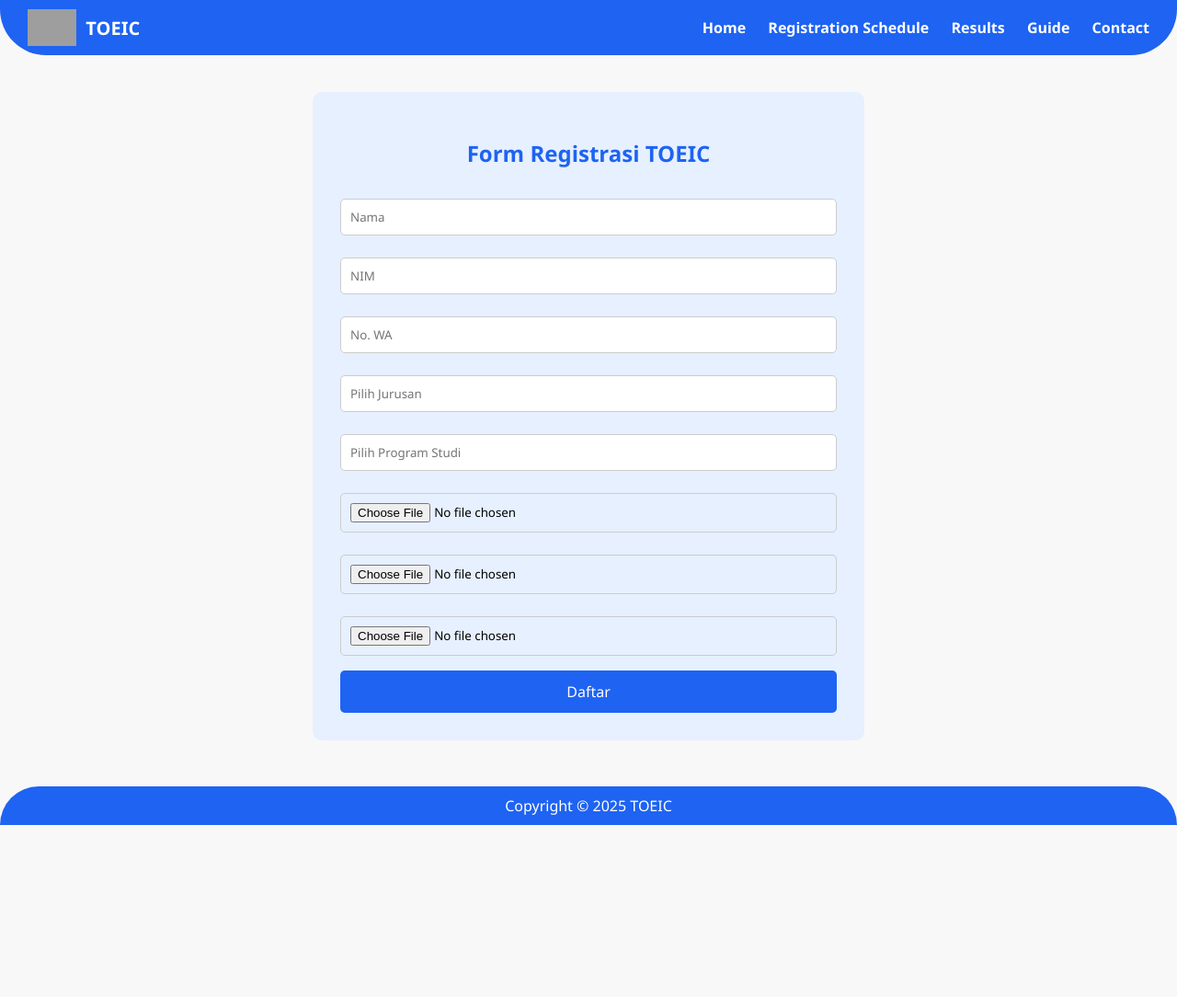
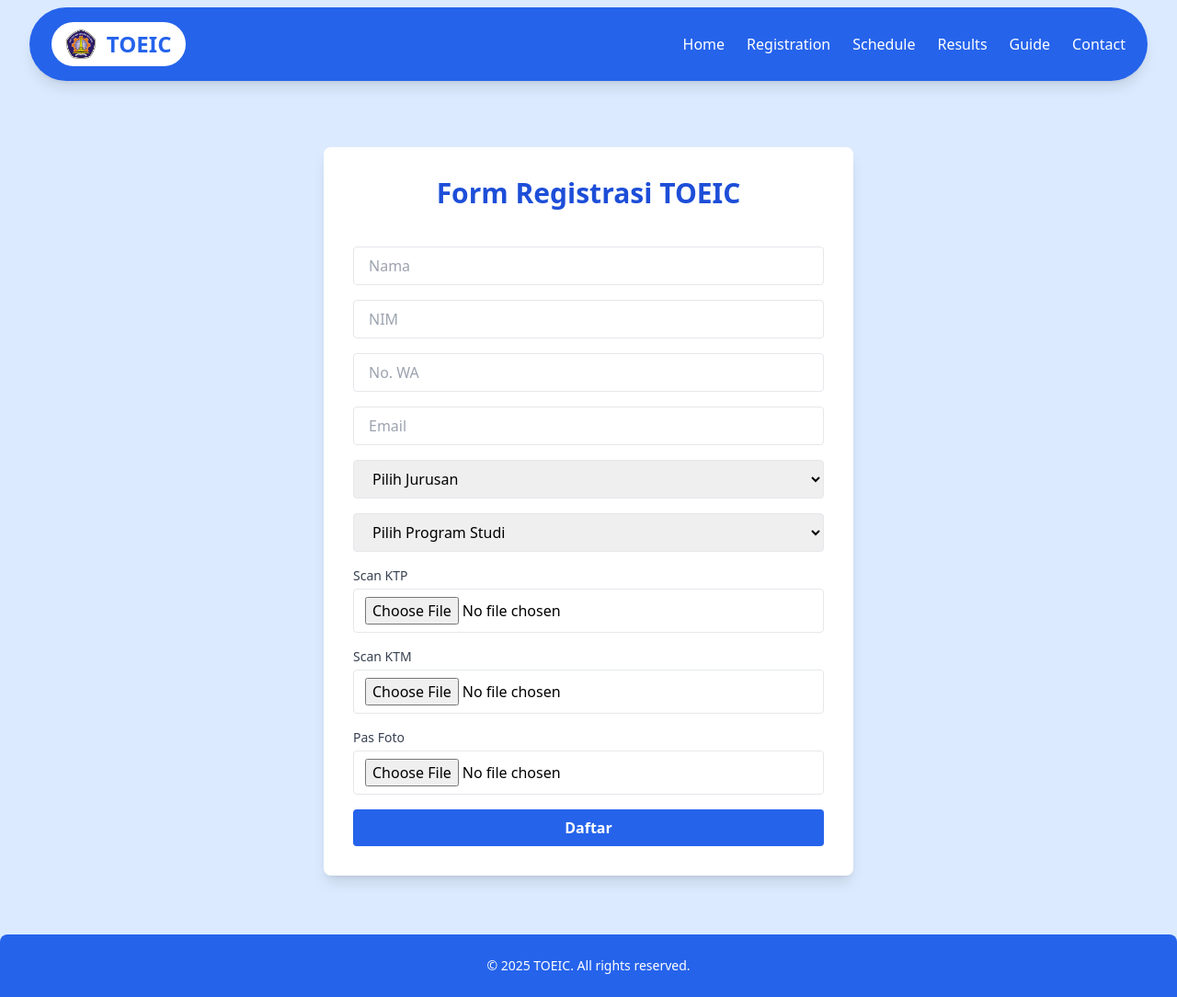
Before and after one commit to jessicaamelia17/PBL-TOEIC, a Laravel app: template resources/views/registrasi/index.blade.php in a window 1280 px wide. Shown: the whole page at 92% size. Before the commit the page ends 897 px from the top, so only its background shows below. Run offline with Laravel 10, Linux system fonts and the light colour scheme; the template is opened without the code that fills it, so the values that code supplies are empty; some libraries are stand-ins or nearby versions; grey boxes are pictures that could not be loaded.

Commit message:
Form Registrasi BELUM SELESAI

```diff
--- a/resources/views/registrasi/index.blade.php
+++ b/resources/views/registrasi/index.blade.php
@@ -1,106 +1,102 @@
 <!DOCTYPE html>
 <html lang="id">
+
 <head>
-    <meta charset="UTF-8">
-    <meta name="viewport" content="width=device-width, initial-scale=1.0">
+    <meta charset="UTF-8" />
+    <meta name="viewport" content="width=device-width, initial-scale=1.0" />
     <title>Form Registrasi TOEIC</title>
-    <style>
-        * {
-            box-sizing: border-box;
-            font-family: 'Segoe UI', sans-serif;
-        }
-        body {
-            margin: 0;
-            background-color: #f8f8f8;
-        }
-        header {
-            background-color: #1e63f2;
-            display: flex;
-            justify-content: space-between;
-            align-items: center;
-            padding: 10px 30px;
-            border-radius: 0 0 50px 50px;
-        }
-        header img {
-            height: 40px;
-        }
-        header nav a {
-            color: white;
-            text-decoration: none;
-            margin-left: 20px;
-            font-weight: bold;
-        }
-        .container {
-            max-width: 600px;
-            margin: 40px auto;
-            padding: 30px;
-            background-color: #e6f0ff;
-            border-radius: 10px;
-        }
-        h2 {
-            text-align: center;
-            color: #1e63f2;
-            margin-bottom: 25px;
-        }
-        input[type="text"], input[type="file"] {
-            width: 100%;
-            padding: 10px;
-            margin: 8px 0 16px;
-            border: 1px solid #ccc;
-            border-radius: 5px;
-        }
-        button {
-            width: 100%;
-            padding: 12px;
-            background-color: #1e63f2;
-            color: white;
-            border: none;
-            border-radius: 5px;
-            font-size: 16px;
-            cursor: pointer;
-        }
-        footer {
-            background-color: #1e63f2;
-            text-align: center;
-            color: white;
-            padding: 10px;
-            border-radius: 50px 50px 0 0;
-            margin-top: 50px;
-        }
-    </style>
+    <script src="https://cdn.tailwindcss.com"></script>
 </head>
-<body>
-    <header>
-        <div style="display: flex; align-items: center;">
-            <img src="https://upload.wikimedia.org/wikipedia/id/3/3a/Logo_Polinema.png" alt="TOEIC Logo">
-            <span style="color:white; font-size: 20px; margin-left: 10px; font-weight: bold;">TOEIC</span>
+
+<body class="bg-blue-100">
+    <!-- Header Navigation -->
+    <nav
+        class="bg-blue-600 text-white py-4 px-6 flex justify-between items-center fixed w-[95%] shadow-lg z-10 rounded-full left-1/2 transform -translate-x-1/2 top-2">
+        <div class="flex items-center bg-white px-4 py-2 rounded-full">
+            <img src="{{ asset('polinema.png') }}" alt="TOEIC Logo" class="h-8 mr-3" />
+            <h1 class="text-2xl font-bold text-blue-600">TOEIC</h1>
         </div>
-        <nav>
-            <a href="#">Home</a>
-            <a href="#">Registration Schedule</a>
-            <a href="#">Results</a>
-            <a href="#">Guide</a>
-            <a href="#">Contact</a>
-        </nav>
-    </header>
+        <ul class="flex space-x-6">
+            <li><a href="#" class="hover:underline">Home</a></li>
+            <li><a href="#" class="hover:underline">Registration</a></li>
+            <li><a href="#" class="hover:underline">Schedule</a></li>
+            <li><a href="#" class="hover:underline">Results</a></li>
+            <li><a href="#" class="hover:underline">Guide</a></li>
+            <li><a href="#" class="hover:underline">Contact</a></li>
+        </ul>
+    </nav>
 
-    <div class="container">
-        <h2>Form Registrasi TOEIC</h2>
-        <form>
-            <input type="text" placeholder="Nama" required>
-            <input type="text" placeholder="NIM" required>
-            <input type="text" placeholder="No. WA" required>
-            <input type="text" placeholder="Pilih Jurusan" required>
-            <input type="text" placeholder="Pilih Program Studi" required>
-            <input type="file" placeholder="Scan KTP" required>
-            <input type="file" placeholder="Scan KTM" required>
-            <input type="file" placeholder="Pas Foto" required>
-            <button type="submit">Daftar</button>
+    <!-- Form Container -->
+    <div class="max-w-xl mx-auto mt-40 bg-white rounded-lg shadow-lg p-8">
+        <h2 class="text-3xl font-bold text-center text-blue-700 mb-6">Form Registrasi TOEIC</h2>
+        <form action="{{ route('registrasi.store') }}" method="POST" enctype="multipart/form-data" class="space-y-4">
+            @csrf
+            <input type="text" name="Nama" placeholder="Nama" required
+                class="w-full px-4 py-2 border rounded focus:outline-none focus:ring-2 focus:ring-blue-400" />
+            <input type="text" name="Nim" placeholder="NIM" required
+                class="w-full px-4 py-2 border rounded focus:outline-none focus:ring-2 focus:ring-blue-400" />
+            <input type="text" name="No_WA" placeholder="No. WA" required
+                class="w-full px-4 py-2 border rounded focus:outline-none focus:ring-2 focus:ring-blue-400" />
+            <input type="text" name="email" placeholder="Email" required
+                class="w-full px-4 py-2 border rounded focus:outline-none focus:ring-2 focus:ring-blue-400" />
+            <!-- Dropdown for Jurusan -->
+            <select name="Id_Jurusan" id="jurusan" class="w-full border rounded px-4 py-2">
+                <option value="">Pilih Jurusan</option>
+                @foreach ($jurusan as $j)
+                    <option value="{{ $j->Id_Jurusan }}">{{ $j->Nama_Jurusan }}</option>
+                @endforeach
+            </select>
+
+            <!-- Dropdown for Program Studi -->
+            <select name="Id_Prodi" id="prodi" class="w-full border rounded px-4 py-2 mt-4">
+                <option value="">Pilih Program Studi</option>
+            </select>
+
+            <!-- File Uploads -->
+            <div>
+                <label class="block text-sm font-medium text-gray-700 mb-1">Scan KTP</label>
+                <input type="file" name="Scan_KTP" required class="w-full px-3 py-2 border rounded" />
+            </div>
+            <div>
+                <label class="block text-sm font-medium text-gray-700 mb-1">Scan KTM</label>
+                <input type="file" name="Scan_KTM" required class="w-full px-3 py-2 border rounded" />
+            </div>
+            <div>
+                <label class="block text-sm font-medium text-gray-700 mb-1">Pas Foto</label>
+                <input type="file" name="Pas_Foto" required class="w-full px-3 py-2 border rounded" />
+            </div>
+
+            <!-- Submit Button -->
+            <button type="submit"
+                class="w-full bg-blue-600 hover:bg-blue-700 text-white py-2 rounded transition duration-200 font-bold">
+                Daftar
+            </button>
         </form>
     </div>
 
-    <footer>
-        Copyright © 2025 TOEIC
+    <!-- Footer -->
+    <footer class="bg-blue-600 text-white rounded-t-lg mt-16">
+        <div class="max-w-screen-xl mx-auto px-4 py-6 text-center">
+            <p class="text-sm">&copy; 2025 TOEIC. All rights reserved.</p>
+        </div>
     </footer>
+
+    <!-- JavaScript for Dropdown Logic -->
+    <script>
+        document.getElementById('jurusan').addEventListener('change', function() {
+            let jurusanId = this.value;
+            fetch(`/get-prodi/${jurusanId}`)
+                .then(response => response.json())
+                .then(data => {
+                    let prodiSelect = document.getElementById('prodi');
+                    prodiSelect.innerHTML = '<option value="">Pilih Program Studi</option>';
+                    data.forEach(function(prodi) {
+                        prodiSelect.innerHTML +=
+                            `<option value="${prodi.Id_Prodi}">${prodi.Nama_Prodi}</option>`;
+                    });
+                });
+        });
+    </script>
 </body>
+
 </html>
--- a/routes/web.php
+++ b/routes/web.php
@@ -18,6 +18,7 @@
 Route::get('/', [LandingController::class, 'index']);
 
 use App\Http\Controllers\Auth\LoginController;
+use App\Http\Controllers\RegistrasiController;
 
 // Halaman login
 Route::get('login', [LoginController::class, 'showLoginForm'])->name('login');
@@ -27,3 +28,11 @@
 
 // Route untuk request reset password
 Route::get('password/reset', [App\Http\Controllers\Auth\ForgotPasswordController::class, 'showLinkRequestForm'])->name('password.request');
+
+Route::get('/register', [RegistrasiController::class, 'index'])->name('registrasi.index');
+
+Route::get('/register', [RegistrasiController::class, 'create'])->name('registrasi.create');
+Route::post('/register', [RegistrasiController::class, 'store'])->name('registrasi.store');
+
+// Route AJAX untuk ambil Prodi berdasarkan Jurusan
+Route::get('/get-prodi/{idJurusan}', [RegistrasiController::class, 'getProdi']);
```
Also changed, not shown: app/Http/Controllers/RegistrasiController.php (added, +63 -0 lines), app/Models/JurusanModel.php (added, +18 -0 lines), app/Models/ProdiModel.php (added, +18 -0 lines), app/Models/RegistrasiModel.php (added, +29 -0 lines), database/seeders/DatabaseSeeder.php (+5 -2 lines), database/seeders/JadwalUjianSeeder.php (added, +31 -0 lines).
